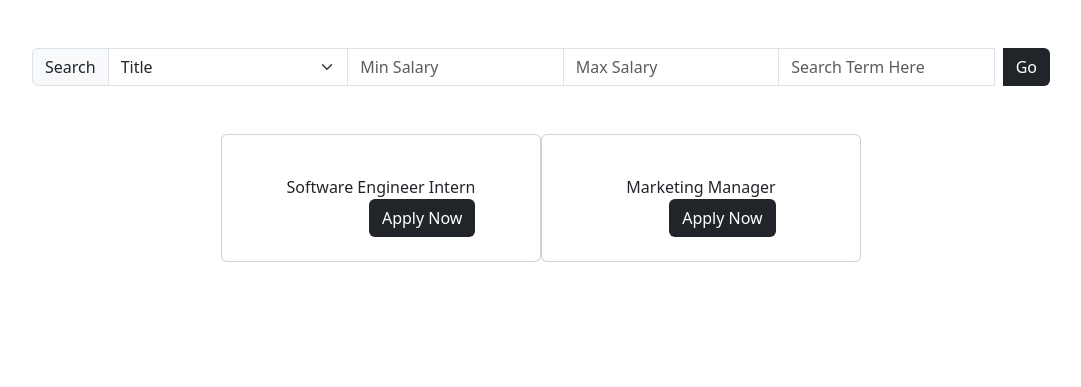
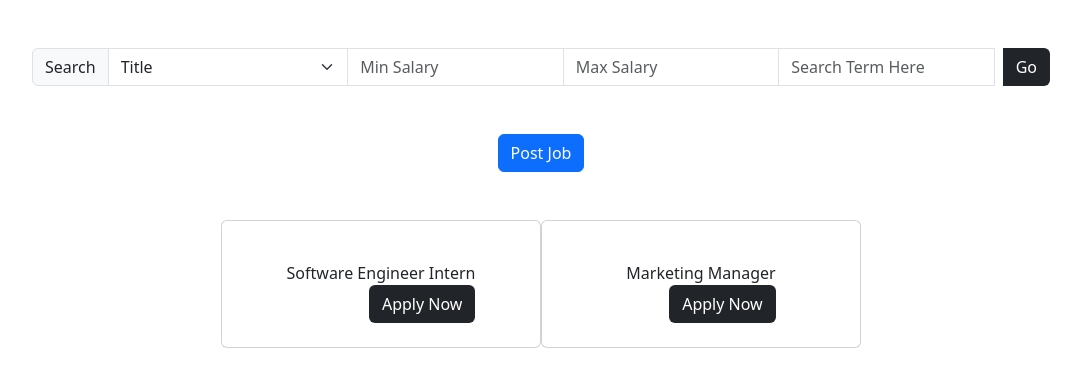
Before and after one commit to 42nacosta/Job-Platform-Project, a Django app: page / in a window 1280 px wide. Shown: the part 72-459 px from the top of the page, without its empty margins (99-1180 px from the left). Run offline with Django 5.2, Linux system fonts and the light colour scheme; a user stored in the database is signed in; data comes from the database, SQL or seed files in the repository; both versions use the stored data as it was after the commit; some libraries are stand-ins or nearby versions.

Commit message:
Implimentation of User story 10 with job postings

```diff
--- a/home/models.py
+++ b/home/models.py
@@ -7,7 +7,7 @@ class Job(models.Model):
     user = models.ForeignKey(User, on_delete=models.CASCADE)
     title = models.CharField(max_length=255, default="")
     description = models.TextField(max_length=1023, default="")
-    salary = models.BigIntegerField(default=0)
+    salary = models.DecimalField(max_digits=10, decimal_places=2, default=0.00)
     location = models.TextField(max_length=128, default="")
     category = models.TextField(max_length=128, default="")
 
--- a/home/templates/home/index.html
+++ b/home/templates/home/index.html
@@ -26,6 +26,11 @@
     </div>
   </form>
   </div>
+  {% if request.user.is_authenticated %}
+  <div class="d-flex justify-content-center mt-5">
+    <a href="{% url 'home.create' %}" class="btn btn-primary">Post Job</a>
+  </div>
+  {% endif %}
   <div class="d-flex justify-content-center mt-5">
     {% for job in template_data.jobs %}
       <div class="col-md-4 col-lg-3 mb-2">
--- a/home/urls.py
+++ b/home/urls.py
@@ -4,4 +4,6 @@ urlpatterns = [
     path('', views.index, name='home.index'),
     path('about/', views.about, name='home.about'),
     path('<int:id>/', views.show, name='home.show'),
+    path('create/', views.create_job, name='home.create'),
+    path('<int:id>/edit/', views.edit_job, name='home.edit'),
 ]
--- a/home/views.py
+++ b/home/views.py
@@ -39,3 +39,32 @@ def show(request, id):
     template_data['job'] = job
     return render(request, 'home/show.html',
                   {'template_data': template_data})
+
+@login_required
+def create_job(request):
+    if request.method == 'POST':
+        title = request.POST.get('title', '').strip()
+        description = request.POST.get('description', '').strip()
+        location = request.POST.get('location', '').strip()
+        salary = request.POST.get('salary') or 0
+        category = request.POST.get('category', '').strip()
+
+        job = Job.objects.create(user=request.user, title=title, description=description,
+            location=location, salary=int(salary), category=category)
+        return redirect('home.show', id=job.id)
+    return render(request, 'home/job_form.html', {'template_data': {'title': 'Post Job'}, 'job': None})
+
+@login_required
+def edit_job(request, id):
+    job = get_object_or_404(Job, id=id)
+    if job.user != request.user:
+        return render(request, 'home/forbidden.html', status=403)
+    if request.method == 'POST':
+        job.title = request.POST.get('title','').strip()
+        job.description = request.POST.get('description','').strip()
+        job.location = request.POST.get('location','').strip()
+        job.salary = request.POST.get('salary','') or 0
+        job.category = request.POST.get('category','').strip()
+        job.save()
+        return redirect('home.show', id=job.id)
+    return render(request, 'home/job_form.html', {'template_data': {'title': 'Edit Job'}, 'job': job})
```
Also changed, not shown: home/templates/home/forbidden.html (added, +8 -0 lines), home/templates/home/job_form.html (added, +36 -0 lines), home/templates/home/show.html (added, +20 -0 lines), db.sqlite3, home/migrations/0005_alter_job_salary.py (added).
